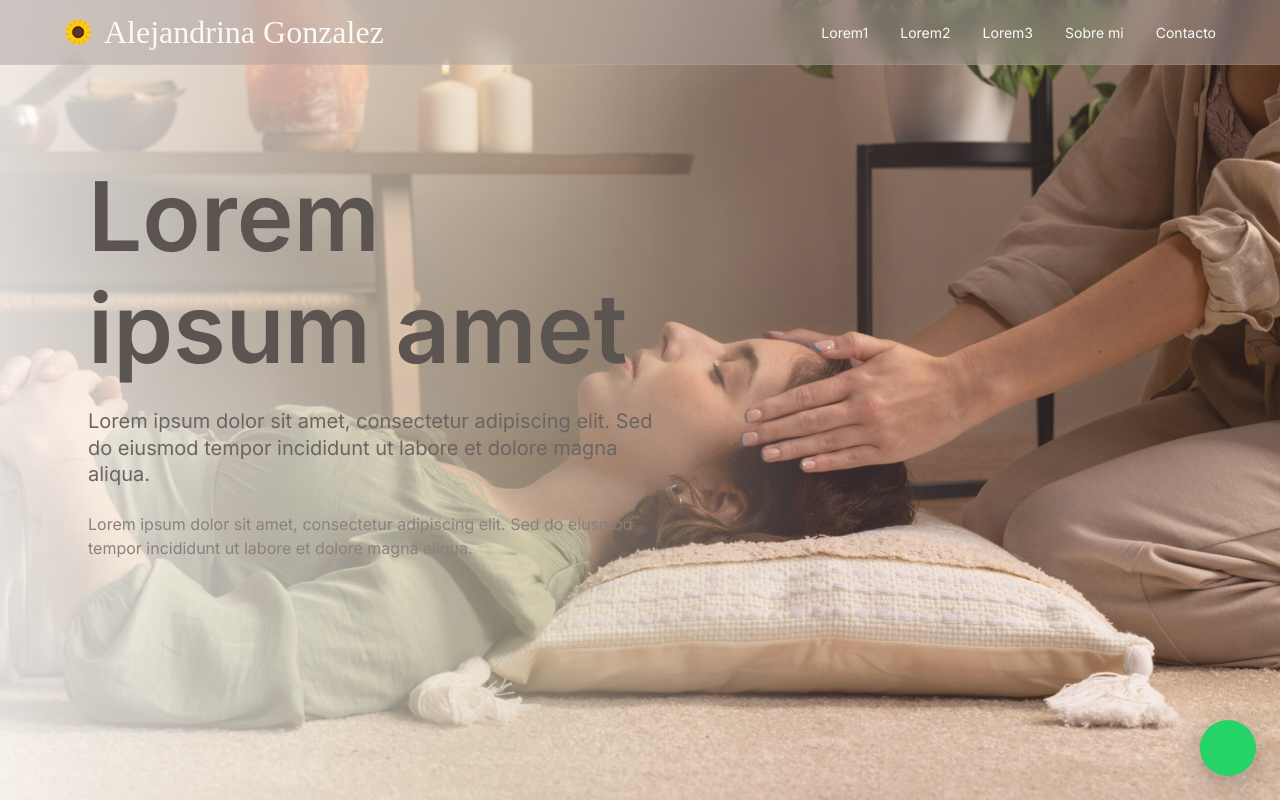
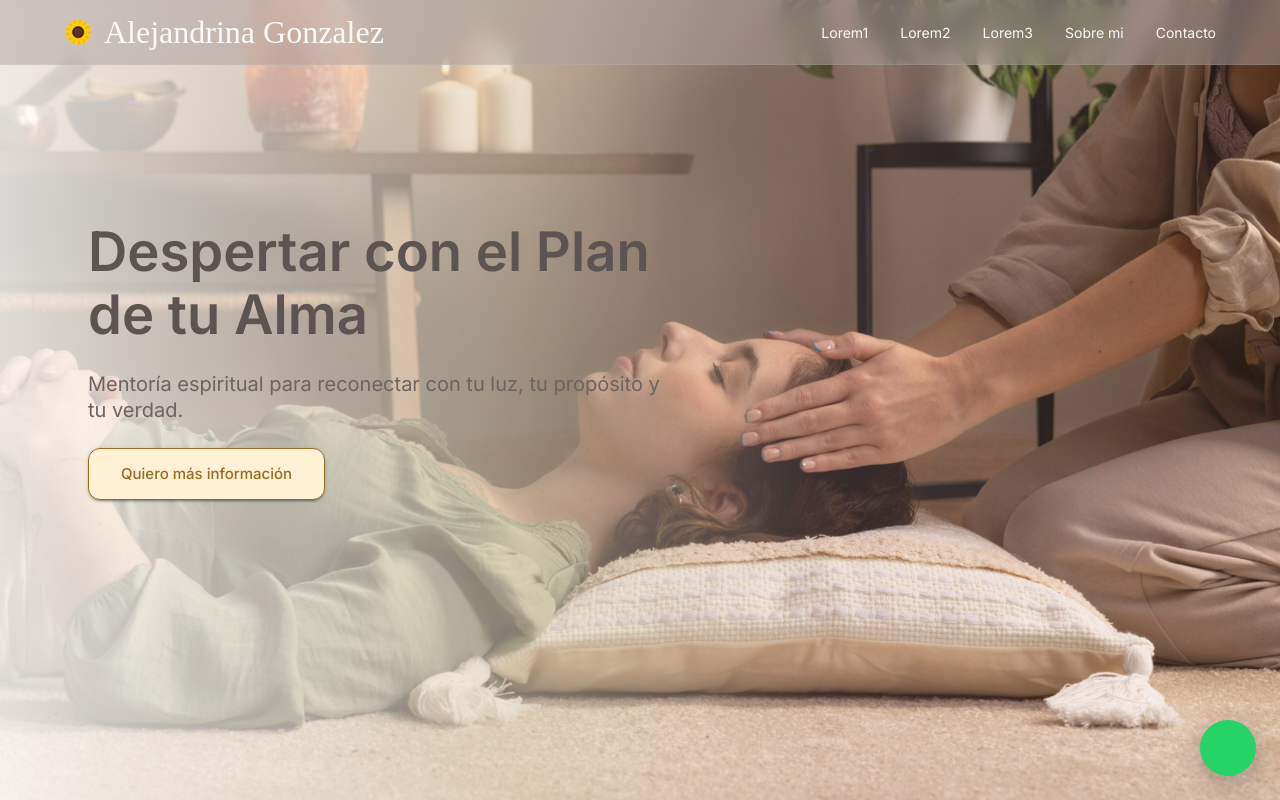
Before and after one commit to irdev256/reikilanding, a React (Vite) app: page / in a window 1280 px wide. Shown: the top 800 px of the page. Built offline with nearby package versions, Linux system fonts and the light colour scheme; some icons are missing; a web font is replaced by a local one.

Commit message:
Update Hero.tsx

```diff
--- a/src/components/sections/Hero.tsx
+++ b/src/components/sections/Hero.tsx
@@ -1,4 +1,4 @@
-import { Box, Container, Stack, Typography } from '@mui/material';
+import { Box, Button, Container, Stack, Typography } from '@mui/material';
 import Navbar from '../layout/Navbar';
 
 export default function Hero() {
@@ -56,9 +56,14 @@ export default function Hero() {
             fontWeight={600}
             sx={{
               color: '#5B5450', // más contraste solo en hero
+              fontSize: {
+                xs: '2.6rem',
+                sm: '3.1rem',
+                md: '3.4rem',
+              },
             }}
           >
-            Lorem ipsum amet
+            Despertar con el Plan de tu Alma
           </Typography>
 
           {/* Subtítulo */}
@@ -69,19 +74,29 @@ export default function Hero() {
               maxWidth: 600,
             }}
           >
-            Lorem ipsum dolor sit amet, consectetur adipiscing elit. Sed do eiusmod tempor incididunt ut labore et dolore magna aliqua.
+            Mentoría espiritual para reconectar con tu luz, tu propósito y tu verdad.{' '}
           </Typography>
 
-          {/* Texto secundario */}
-          <Typography
-            variant="body1"
+          {/* CTA */}
+          <Button
+            variant="contained"
+            size="large"
             sx={{
-              color: '#8A817C',
-              maxWidth: 560,
+              textTransform: 'none',
+              px: 4,
+              py: 1.5,
+              width: 'fit-content',
+              fontWeight: 500,
+              color: '#9A6B1F', // ocre / girasol apagado
+              backgroundColor: '#FFF1D6', // arena muy clara
+              border: '1px solid #9A6B1F',
+              '&:hover': {
+                backgroundColor: '#ffe8b9ff', // amarillo girasol suave
+              },
             }}
           >
-            Lorem ipsum dolor sit amet, consectetur adipiscing elit. Sed do eiusmod tempor incididunt ut labore et dolore magna aliqua.
-          </Typography>
+            Quiero más información
+          </Button>
         </Stack>
       </Container>
     </Box>
```
